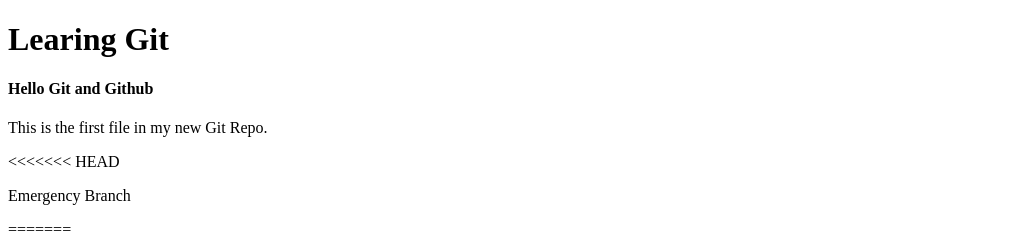
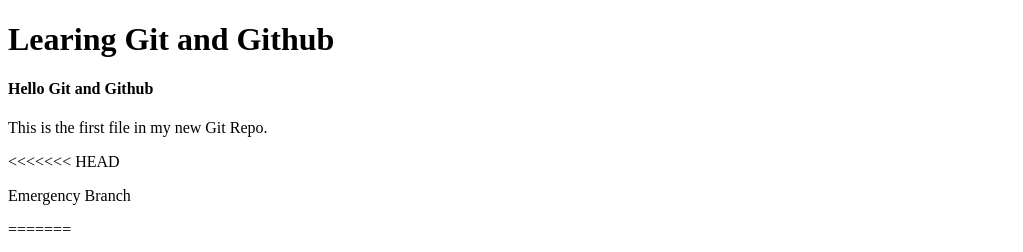
Before and after one commit to heinhtet22/heinhtet22.github.io, a plain HTML site: page index.html in a window 1280 px wide. Shown: the top 252 px of the page, without its empty margins (0-1023 px from the left). Drawn offline with Linux system fonts and the light colour scheme.

Commit message:
Update index.html

```diff
--- a/index.html
+++ b/index.html
@@ -7,7 +7,7 @@
     <title>Learning Git</title>
   </head>
   <body>
-    <h1>Learing Git</h1>
+    <h1>Learing Git and Github</h1>
     <h4>Hello Git and Github</h4>
     <p>This is the first file in my new Git Repo.</p>
     <<<<<<< HEAD
```
